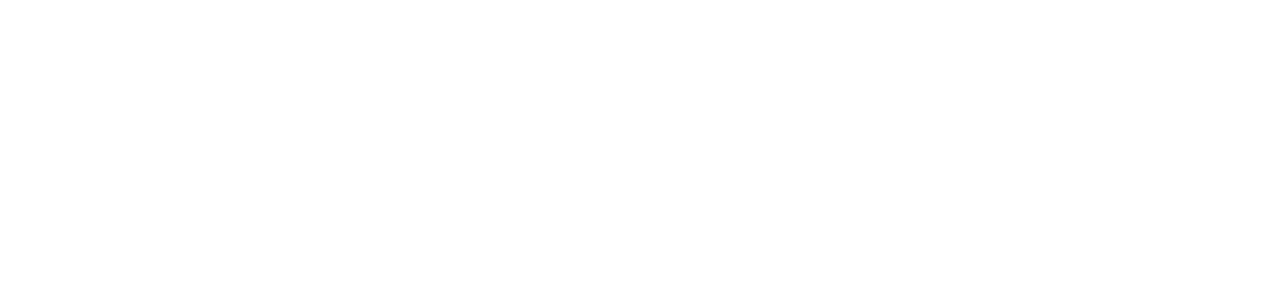
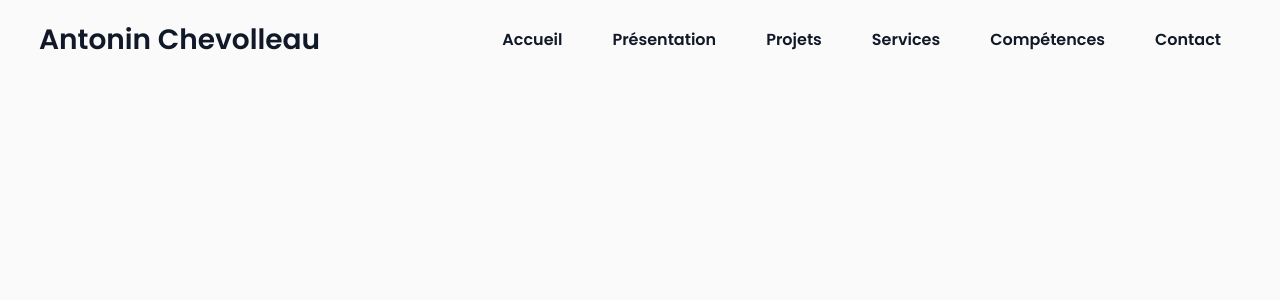
Before and after one commit to Drack0r/Portfolio, a Next.js app: page / in a window 1280 px wide. Shown: the top 300 px of the page. Built offline with nearby package versions, Linux system fonts and the light colour scheme.

Commit message:
feat: integrate header - Created the  component - Integrated the logo - Added the navigation to the header

```diff
--- a/src/app/layout.jsx
+++ b/src/app/layout.jsx
@@ -1,4 +1,6 @@
 import { Poppins } from "next/font/google";
+
+import Header from "@/components/layout/Header";
 
 import "./globals.css";
 
@@ -17,9 +19,10 @@
     <html lang="fr">
       <head />
       <body
-        className={`${poppins.className} antialiased`}
+        className={`${poppins.className} text-dark bg-white antialiased`}
         suppressHydrationWarning
       >
+        <Header />
         <main>{children}</main>
       </body>
     </html>
--- /dev/null
+++ b/src/components/layout/Header.jsx
@@ -0,0 +1,43 @@
+import Link from "next/link";
+
+function NavLink({ href, children }) {
+  return (
+    <a
+      href={href}
+      className="body-md-semibold px-5 py-2.5 duration-300 hover:bg-black hover:text-white"
+    >
+      {children}
+    </a>
+  );
+}
+
+const navigationItems = [
+  { id: "home", href: "#", label: "Accueil" },
+  { id: "about", href: "#", label: "Présentation" },
+  { id: "projects", href: "#", label: "Projets" },
+  { id: "services", href: "#", label: "Services" },
+  { id: "skills", href: "#", label: "Compétences" },
+  { id: "contact", href: "#", label: "Contact" },
+];
+
+function Header() {
+  return (
+    <header className="fixed z-10 flex h-20 w-full items-center justify-between bg-white px-9.75">
+      <Link href={"/"} className="heading-5">
+        Antonin Chevolleau
+      </Link>
+
+      <nav>
+        <ul className="flex gap-2.5">
+          {navigationItems.map((item, index) => (
+            <li key={item.id}>
+              <NavLink href={item.href}>{item.label}</NavLink>
+            </li>
+          ))}
+        </ul>
+      </nav>
+    </header>
+  );
+}
+
+export default Header;
```
